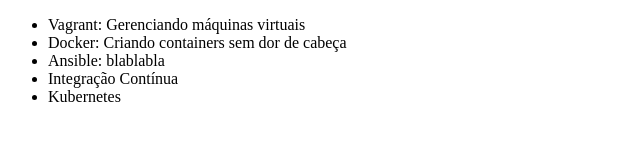
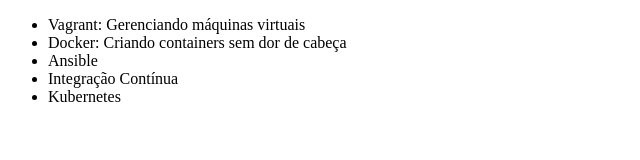
Before and after one commit to gabrielkumlehnasaas/git-alura, a plain HTML site: page index.html in a window 1280 px wide. Shown: the full height of the page, 0-640 px from the left. Drawn offline with Linux system fonts and the light colour scheme.

Commit message:
Revert "alterando codigo"
This reverts commit b6c5400af391a0cd626e4d381a980ad832a918c4.

```diff
--- a/index.html
+++ b/index.html
@@ -8,7 +8,7 @@
     <ul>
         <li>Vagrant: Gerenciando máquinas virtuais</li>
         <li>Docker: Criando containers sem dor de cabeça</li>
-        <li>Ansible: blablabla</li>
+        <li>Ansible</li>
         <li>Integração Contínua</li>
         <li>Kubernetes</li>
     </ul>
```
